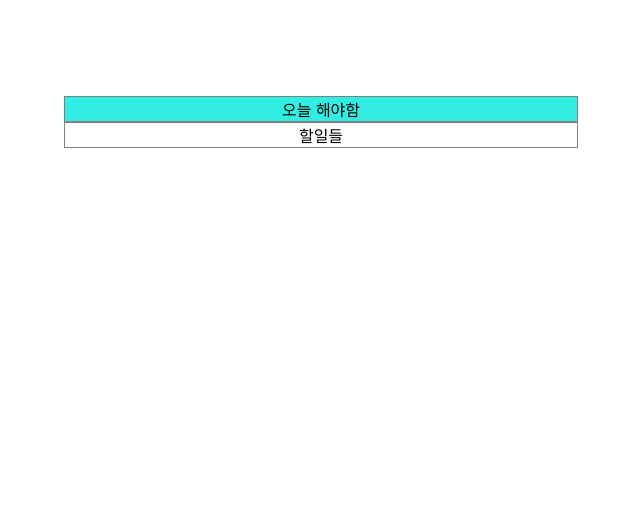
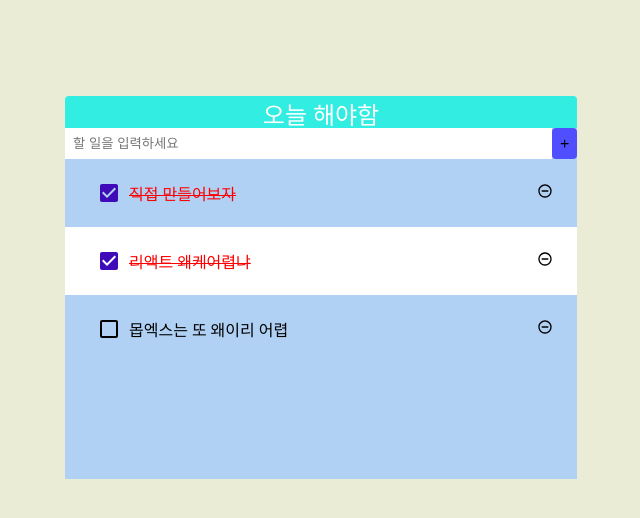
Before and after one commit to mrkyel/planner, a React (Create React App) app: page / in a window 1280 px wide. Shown: the top 518 px of the page, without its empty margins (319-959 px from the left). Built offline with nearby package versions, Linux system fonts and the light colour scheme.

Commit message:
중간단계

```diff
--- a/package.json
+++ b/package.json
@@ -6,6 +6,8 @@
     "@testing-library/jest-dom": "^4.2.4",
     "@testing-library/react": "^9.3.2",
     "@testing-library/user-event": "^7.1.2",
+    "mobx": "^5.15.4",
+    "mobx-react": "^6.1.8",
     "node-sass": "^4.13.1",
     "react": "^16.13.0",
     "react-dom": "^16.13.0",
--- a/src/App.js
+++ b/src/App.js
@@ -1,14 +1,20 @@
 import React, { Component } from "react";
 import TodoListTemplate from "./Components/TodoListTemplate";
+import TodoList from "./Components/TodoList";
+import TodoInsert from "./Components/TodoInsert";
+import { observer } from "mobx-react";
 
 class App extends Component {
   render() {
     return (
       <>
-        <TodoListTemplate />
+        <TodoListTemplate>
+          <TodoInsert />
+          <TodoList />
+        </TodoListTemplate>
       </>
     );
   }
 }
 
-export default App;
+export default observer(App);
--- /dev/null
+++ b/src/Components/TodoInsert.js
@@ -0,0 +1,19 @@
+import React, { Component } from "react";
+import "./TodoInsert.scss";
+import { MdAdd } from "react-icons/md";
+import { observer } from "mobx-react";
+
+class TodoInsert extends Component {
+  render() {
+    return (
+      <form className="TodoInsert">
+        <input placeholder="할 일을 입력하세요" />
+        <button type="submit">
+          <MdAdd />
+        </button>
+      </form>
+    );
+  }
+}
+
+export default observer(TodoInsert);
--- /dev/null
+++ b/src/Components/TodoInsert.scss
@@ -0,0 +1,19 @@
+.TodoInsert {
+  display: flex;
+  input {
+    border: none;
+    padding: 0.5rem;
+    flex: 1;
+  }
+  flex: 1;
+}
+
+button {
+  background: none;
+  outline: none;
+  border: none;
+  background: #4f4fff;
+  border-radius: 4px;
+  display: flex;
+  align-items: center;
+}
--- /dev/null
+++ b/src/Components/TodoList.js
@@ -0,0 +1,20 @@
+import React, { Component } from "react";
+import "./TodoList.scss";
+import TodoListItem from "./TodoListItem";
+import { observer } from "mobx-react";
+import globalState from "../config/mobx";
+
+class TodoList extends Component {
+  mobx = globalState.todoList;
+  render() {
+    return (
+      <div className="TodoList">
+        {this.mobx.map(todo => (
+          <TodoListItem todo={todo} key={todo.id} />
+        ))}
+      </div>
+    );
+  }
+}
+
+export default observer(TodoList);
--- /dev/null
+++ b/src/Components/TodoList.scss
@@ -0,0 +1,5 @@
+.TodoList {
+  min-height: 320px;
+  max-height: 513px;
+  overflow-y: auto;
+}
--- /dev/null
+++ b/src/Components/TodoListItem.js
@@ -0,0 +1,37 @@
+import React, { Component } from "react";
+import {
+  MdCheckBoxOutlineBlank,
+  MdCheckBox,
+  MdRemoveCircleOutline
+} from "react-icons/md";
+import "./TodoListItem.scss";
+import globalState from "../config/mobx";
+import { observer } from "mobx-react";
+
+class TodoListItem extends Component {
+  mobx = globalState.todoList;
+
+  render() {
+    console.log(this.props.todo.checked);
+    return (
+      <div className="TodoListItem">
+        {this.props.todo.checked ? (
+          <div className="checkBox checked">
+            <MdCheckBox />
+            <div className="text">{this.props.todo.text}</div>
+          </div>
+        ) : (
+          <div className="checkBox">
+            <MdCheckBoxOutlineBlank />
+            <div className="text">{this.props.todo.text}</div>
+          </div>
+        )}
+        <div className="remove">
+          <MdRemoveCircleOutline />
+        </div>
+      </div>
+    );
+  }
+}
+
+export default observer(TodoListItem);
--- /dev/null
+++ b/src/Components/TodoListItem.scss
@@ -0,0 +1,33 @@
+.TodoListItem {
+  display: flex;
+  padding: 1rem;
+  &:nth-child(even) {
+    background: #ffffff;
+  }
+}
+.checkBox {
+  flex: 1;
+  display: flex;
+  align-items: center;
+  padding-left: 1rem;
+  svg {
+    font-size: 1.5rem;
+  }
+  .text {
+    margin-left: 0.5rem;
+  }
+}
+
+.checked {
+  svg {
+    color: rgb(63, 11, 184);
+  }
+  .text {
+    text-decoration: line-through;
+    color: red;
+  }
+}
+
+.remove {
+  padding: 0.5rem;
+}
--- a/src/Components/TodoListTemplate.js
+++ b/src/Components/TodoListTemplate.js
@@ -1,15 +1,16 @@
 import React, { Component } from "react";
 import "./TodoListTemplate.scss";
+import { observer } from "mobx-react";
 
 class TodoListTemplate extends Component {
   render() {
     return (
-      <>
+      <div className="TodoTemplate">
         <div className="wrapper-top">오늘 해야함</div>
-        <div className="wrapper-down">할일들</div>
-      </>
+        <div className="wrapper-down">{this.props.children}</div>
+      </div>
     );
   }
 }
 
-export default TodoListTemplate;
+export default observer(TodoListTemplate);
--- a/src/Components/TodoListTemplate.scss
+++ b/src/Components/TodoListTemplate.scss
@@ -1,20 +1,19 @@
-.wrapper-top {
-  border: 1px solid gray;
+.TodoTemplate {
+  border-radius: 4px;
   width: 512px;
   margin-left: auto;
   margin-right: auto;
-  display: flex;
   margin-top: 6rem;
-  justify-content: center;
   background: #32ede2;
+
+  .wrapper-top {
+    color: white;
+    display: flex;
+    justify-content: center;
+    font-size: 1.5rem;
+    height: 2rem;
+  }
+  .wrapper-down {
+    background: rgb(176, 209, 243);
+  }
 }
-
-.wrapper-down {
-  border: 1px solid gray;
-  width: 512px;
-  margin-left: auto;
-  margin-right: auto;
-  display: flex;
-  justify-content: center;
-  background: white;
-}
--- /dev/null
+++ b/src/config/mobx.js
@@ -0,0 +1,24 @@
+import { observable } from "mobx";
+
+const globalState = observable({
+  input: "",
+  todoList: [
+    {
+      id: 1,
+      text: "직접 만들어보자",
+      checked: true
+    },
+    {
+      id: 2,
+      text: "리액트 왜케어렵냐",
+      checked: true
+    },
+    {
+      id: 3,
+      text: "몹엑스는 또 왜이리 어렵",
+      checked: false
+    }
+  ]
+});
+
+export default globalState;
--- a/src/index.css
+++ b/src/index.css
@@ -1,13 +1,3 @@
 body {
-  margin: 0;
-  font-family: -apple-system, BlinkMacSystemFont, 'Segoe UI', 'Roboto', 'Oxygen',
-    'Ubuntu', 'Cantarell', 'Fira Sans', 'Droid Sans', 'Helvetica Neue',
-    sans-serif;
-  -webkit-font-smoothing: antialiased;
-  -moz-osx-font-smoothing: grayscale;
+  background: rgb(235, 236, 214);
 }
-
-code {
-  font-family: source-code-pro, Menlo, Monaco, Consolas, 'Courier New',
-    monospace;
-}
```
Also changed, not shown: 1 other file (tests, documents, lock files or other folders).
